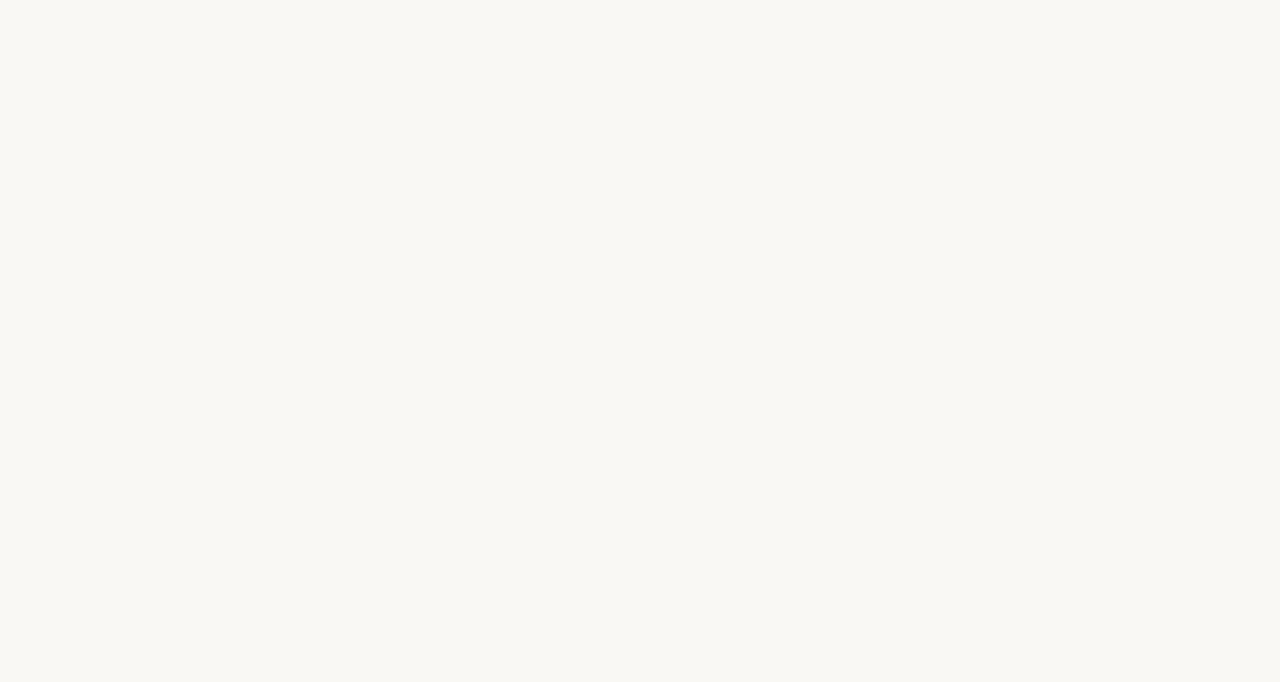
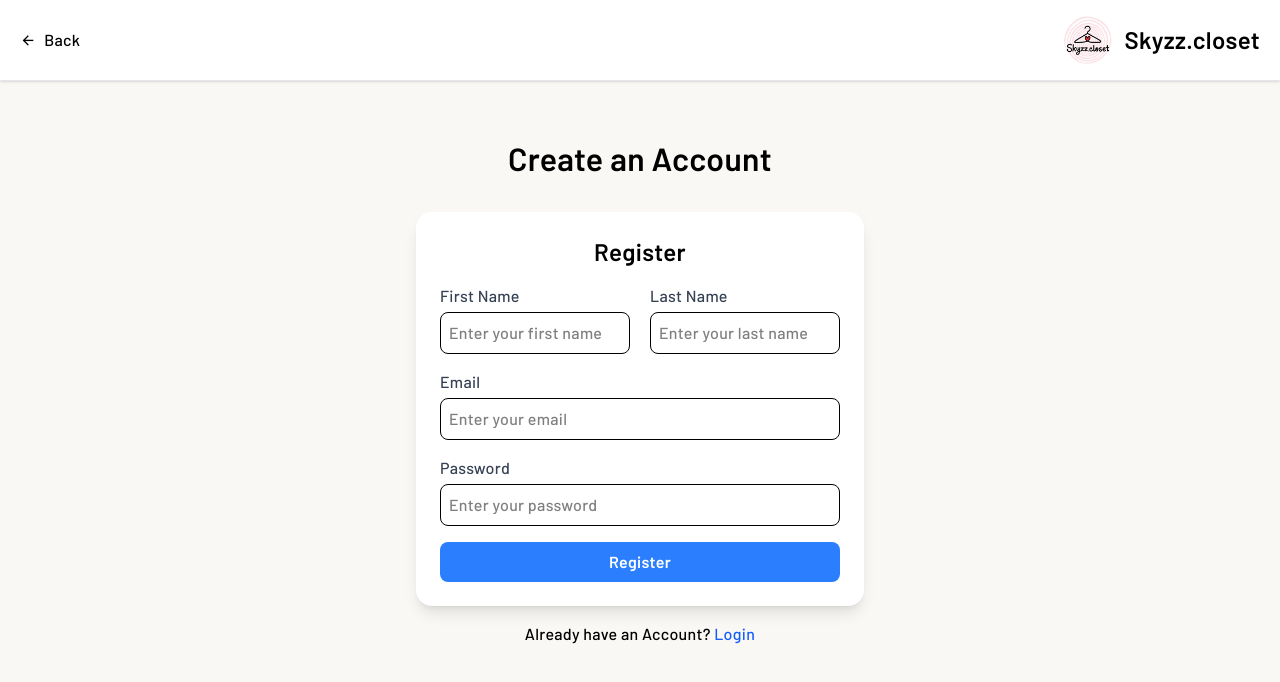
Before and after one commit to skyzzcloset-dev/skyzz.closet, a React (Vite) app in the folder frontend/: page /register in a window 1280 px wide. Shown: the top 682 px of the page. Built offline with nearby package versions, Linux system fonts and the light colour scheme.

Commit message:
13-09-25

```diff
--- a/frontend/package.json
+++ b/frontend/package.json
@@ -18,6 +18,7 @@
     "react-hook-form": "^7.62.0",
     "react-redux": "^9.2.0",
     "react-router-dom": "^7.8.2",
+    "react-toastify": "^11.0.5",
     "remixicon": "^4.6.0",
     "tailwindcss": "^4.1.13"
   },
--- a/frontend/src/components/Logo.jsx
+++ b/frontend/src/components/Logo.jsx
@@ -7,7 +7,7 @@ const Logo = () => {
         <img src="/Logo.jpg" className="h-12 rounded-full" alt="Logo" />
         <span
           onClick={() => navigate("/")}
-          className="self-center text-2xl font-semibold whitespace-nowrap"
+          className="self-center text-lg lg:text-2xl font-semibold whitespace-nowrap"
         >
           Skyzz.closet
         </span>
--- a/frontend/src/main.jsx
+++ b/frontend/src/main.jsx
@@ -4,7 +4,8 @@ import "./index.css";
 import App from "./App";
 import {store} from "./app/store";
 import {Provider} from "react-redux";
-import MainRoutes from "./routes/MainRoutes";
+
+import { ToastContainer, toast } from 'react-toastify';
 
 const container = document.getElementById("root");
 
@@ -14,6 +15,7 @@ if (container) {
   root.render(
     <Provider store={store}>
       <App />
+      <ToastContainer />
     </Provider>
   );
 } else {
--- a/frontend/src/pages/Login.jsx
+++ b/frontend/src/pages/Login.jsx
@@ -1,6 +1,6 @@
 import {useForm} from "react-hook-form";
 import axios from "axios";
-import {useNavigate , Link} from "react-router-dom";
+import {useNavigate, Link} from "react-router-dom";
 import Back from "../components/Back";
 
 const Login = () => {
@@ -42,17 +42,17 @@ const Login = () => {
         <Back />
       </div>
 
-      <div className="min-h-screen flex flex-col items-center gap-5 lg:gap-0 p-6 space-y-5 ">
+      <div className="min-h-screen flex flex-col items-center gap-5 lg:gap-0 p-6  ">
         <div className="space-y-1 px-2 py-8">
           <h1 className="text-2xl lg:text-[2rem] lg:font-bold text-center">
             Welcome Back to Skyzz.closet
           </h1>
-          <p className="text-gray-500 text-md">Sign in to your Account</p>
+          <p className="text-gray-500 text-md text-center" >Sign in to your Account</p>
         </div>
 
         <form
           onSubmit={handleSubmit(onSubmit)}
-          className="bg-white shadow-lg rounded-2xl p-6 w-full max-w-md space-y-4"
+          className="bg-white shadow-lg rounded-2xl p-6 w-full max-w-md  space-y-3"
         >
           <h2 className="text-2xl font-bold text-center">Login</h2>
 
@@ -104,7 +104,7 @@ const Login = () => {
           <button
             type="submit"
             disabled={isSubmitting}
-            className={`w-full font-semibold py-2 px-4 rounded-lg transition
+            className={`w-full font-semibold py-2 px-4 rounded-lg transition my-3
               ${
                 isSubmitting
                   ? "bg-gray-400 cursor-not-allowed"
@@ -116,11 +116,11 @@ const Login = () => {
         </form>
 
         <div>
-          <h1>
+          <h1 className="py-4">
             Dont have account ?{" "}
             <Link
               to="/register"
-              className="text-blue-600 hover:underline font-medium"
+              className="text-blue-600 hover:underline font-medium "
             >
               Register
             </Link>
--- a/frontend/src/pages/Register.jsx
+++ b/frontend/src/pages/Register.jsx
@@ -1,11 +1,166 @@
-import React from 'react'
+import {useForm} from "react-hook-form";
+import axios from "axios";
+import {useNavigate,Link} from "react-router-dom";
+import Back from "../components/Back";
 
 const Register = () => {
+  const {
+    register,
+    handleSubmit,
+    formState: {errors},
+    reset,
+  } = useForm();
+
+  const navigate = useNavigate();
+
+  const onSubmit = (data) => {
+    console.log("Register Data:", data);
+
+    try {
+      axios.post("http://localhost:3000/api/auth/register", {
+        firstName: data.firstName,
+        lastName: data.lastName,
+        email: data.email,
+        password: data.password,
+      });
+      reset();
+      navigate("/");
+    } catch (error) {
+      console.error("Login failed:", error);
+    }
+  };
+
   return (
-    <div>
+    <>
+      <div className="max-h-full">
+        <div>
+          <Back />
+        </div>
 
-    </div>
-  )
-}
+        <div className="min-h-screen flex flex-col items-center gap-5 lg:gap-0 p-6 ">
+          <div className="space-y-1 px-2 py-8">
+            <h1 className="text-2xl lg:text-[2rem] lg:font-bold text-center">
+              Create an Account
+            </h1>
+          </div>
+          <form
+            onSubmit={handleSubmit(onSubmit)}
+            className="bg-white shadow-lg rounded-2xl p-6 w-full max-w-md space-y-4"
+          >
+            <h2 className="text-2xl font-bold text-center">Register</h2>
 
-export default Register
+            {/* Full Name Field */}
+
+            <div className="flex flex-col sm:flex-row flex-1 gap-5">
+              {/* First Name */}
+              <div className="flex-1">
+                <label className="block text-gray-700 font-medium">
+                  First Name
+                </label>
+                <input
+                  type="text"
+                  {...register("firstName", {
+                    required: "First name is required",
+                  })}
+                  className="w-full mt-1 p-2 border rounded-lg focus:ring-2 focus:ring-blue-400"
+                  placeholder="Enter your first name"
+                />
+                {errors.firstName && (
+                  <p className="text-red-500 text-sm mt-1">
+                    {errors.firstName.message}
+                  </p>
+                )}
+              </div>
+
+              {/* Last Name */}
+              <div className="flex-1">
+                <label className="block text-gray-700 font-medium">
+                  Last Name
+                </label>
+                <input
+                  type="text"
+                  {...register("lastName")}
+                  className="w-full mt-1 p-2 border rounded-lg focus:ring-2 focus:ring-blue-400"
+                  placeholder="Enter your last name"
+                />
+                {errors.lastName && (
+                  <p className="text-red-500 text-sm mt-1">
+                    {errors.lastName.message}
+                  </p>
+                )}
+              </div>
+            </div>
+
+            {/* Email Field */}
+            <div>
+              <label className="block text-gray-700 font-medium">Email</label>
+              <input
+                type="email"
+                {...register("email", {
+                  required: "Email is required",
+                  pattern: {
+                    value: /^[^@ ]+@[^@ ]+\.[^@ .]{2,}$/,
+                    message: "Enter a valid email",
+                  },
+                })}
+                className="w-full mt-1 p-2 border rounded-lg focus:ring-2 focus:ring-blue-400"
+                placeholder="Enter your email"
+              />
+              {errors.email && (
+                <p className="text-red-500 text-sm mt-1">
+                  {errors.email.message}
+                </p>
+              )}
+            </div>
+
+            {/* Password Field */}
+            <div>
+              <label className="block text-gray-700 font-medium">
+                Password
+              </label>
+              <input
+                type="password"
+                {...register("password", {
+                  required: "Password is required",
+                  minLength: {
+                    value: 6,
+                    message: "Password must be at least 6 characters",
+                  },
+                })}
+                className="w-full mt-1 p-2 border rounded-lg focus:ring-2 focus:ring-blue-400"
+                placeholder="Enter your password"
+              />
+              {errors.password && (
+                <p className="text-red-500 text-sm mt-1">
+                  {errors.password.message}
+                </p>
+              )}
+            </div>
+
+            {/* Submit Button */}
+            <button
+              type="submit"
+              className="bg-blue-500 w-full font-semibold py-2 px-4 rounded-lg transition text-white hover:bg-blue-600"
+            >
+              Register
+            </button>
+          </form>
+
+           <div>
+          <h1 className="py-4">
+            Already have an Account?{" "}
+            <Link
+              to="/login"
+              className="text-blue-600 hover:underline font-medium"
+            >
+             Login
+            </Link>
+          </h1>
+        </div>
+        </div>
+      </div>
+    </>
+  );
+};
+
+export default Register;
```
